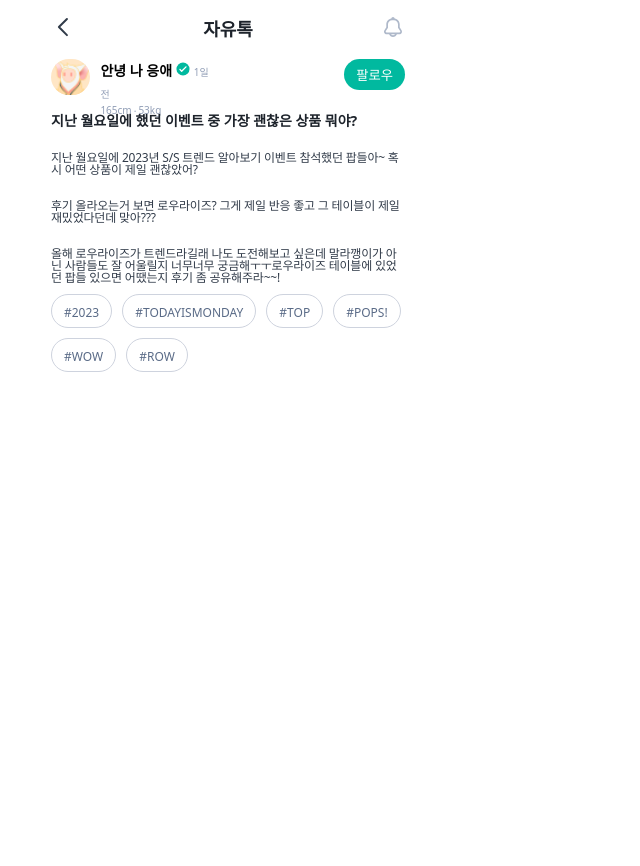
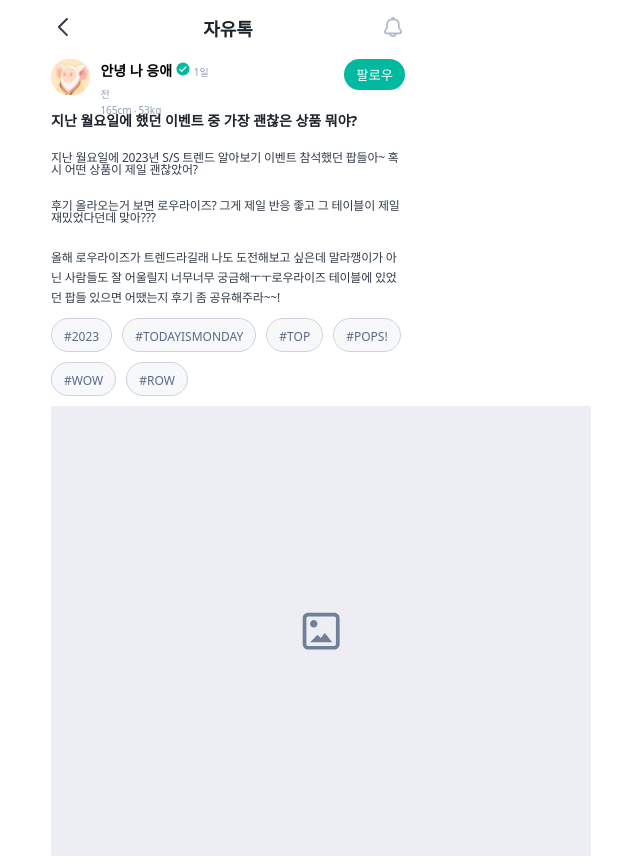
Before and after one commit to developer-abdulali/Awesome-Website, a React (Create React App) app: page / in a window 1280 px wide. Shown: the whole page, without its empty margins (412-1052 px from the left). Before the commit the page ends 800 px from the top, so only its background shows below. Built offline with nearby package versions, Linux system fonts and the light colour scheme.

Commit message:
added changes

```diff
--- a/src/App.css
+++ b/src/App.css
@@ -105,7 +105,7 @@
 .spans {
   padding: 5px 12px;
   border-radius: 30px;
-  background: s #f7f8fa;
+  background: #f7f8fa;
   border: 0.5px solid #ced3de;
 }
 
@@ -114,5 +114,20 @@
   font-size: 12px;
   font-style: normal;
   font-weight: 500;
-  line-height: 100%;
 }
+.p{
+    line-height: 20px;
+}
+.slider{
+width: 540px;
+height: 450px;
+display: flex;
+align-items: center;
+flex-shrink: 0;
+margin: 10px 15px;
+background: #EDEEF3;
+}
+.svg{
+   display: block;
+   margin: 0 auto;
+}
--- a/src/App.js
+++ b/src/App.js
@@ -1,12 +1,14 @@
 import "./App.css";
 import NavComp from "./components/NavComp";
+import Slider from "./components/Slider";
 import UserDiv from "./components/UserDiv";
 
 const App = ()=> {
   return (
     <div className="app-div">
-      < NavComp />
-      < UserDiv />
+      <NavComp />
+      <UserDiv />
+      <Slider />
     </div>
   );
 }
--- /dev/null
+++ b/src/components/Slider.js
@@ -0,0 +1,39 @@
+import React from "react";
+
+const Slider = () => {
+  return (
+    <div>
+      <div className="slider">
+        <svg
+          width="45"
+          height="45"
+          viewBox="0 0 45 45"
+          fill="none"
+          xmlns="http://www.w3.org/2000/svg"
+          className="svg"
+        >
+          <mask
+            id="mask0_2_110"
+            maskUnits="userSpaceOnUse"
+            x="0"
+            y="0"
+            width="45"
+            height="45"
+          >
+            <rect width="44.3077" height="44.3077" fill="#D9D9D9" />
+          </mask>
+          <g mask="url(#mask0_2_110)">
+            <path
+              d="M9.23121 40.615C7.69275 40.615 6.38506 40.0765 5.30813 38.9996C4.23121 37.9227 3.69275 36.615 3.69275 35.0765V9.23036C3.69275 7.6919 4.23121 6.3842 5.30813 5.30728C6.38506 4.23036 7.69275 3.69189 9.23121 3.69189H35.0774C36.6158 3.69189 37.9235 4.23036 39.0005 5.30728C40.0774 6.3842 40.6158 7.6919 40.6158 9.23036V35.0765C40.6158 36.615 40.0774 37.9227 39.0005 38.9996C37.9235 40.0765 36.6158 40.615 35.0774 40.615H9.23121ZM9.23121 36.9227H35.0774C35.6005 36.9227 36.0386 36.7454 36.3918 36.391C36.7463 36.0378 36.9235 35.5996 36.9235 35.0765V9.23036C36.9235 8.70728 36.7463 8.26851 36.3918 7.91405C36.0386 7.56082 35.6005 7.3842 35.0774 7.3842H9.23121C8.70814 7.3842 8.26937 7.56082 7.91491 7.91405C7.56167 8.26851 7.38506 8.70728 7.38506 9.23036V35.0765C7.38506 35.5996 7.56167 36.0378 7.91491 36.391C8.26937 36.7454 8.70814 36.9227 9.23121 36.9227ZM11.0774 33.2304L18.462 25.8458L21.7851 29.1227L25.8466 23.9996L33.2312 33.2304H11.0774ZM14.7697 18.4611C13.7543 18.4611 12.8854 18.0993 12.1629 17.3756C11.4392 16.6531 11.0774 15.7842 11.0774 14.7688C11.0774 13.7534 11.4392 12.8845 12.1629 12.1621C12.8854 11.4384 13.7543 11.0765 14.7697 11.0765C15.7851 11.0765 16.6546 11.4384 17.3783 12.1621C18.1008 12.8845 18.462 13.7534 18.462 14.7688C18.462 15.7842 18.1008 16.6531 17.3783 17.3756C16.6546 18.0993 15.7851 18.4611 14.7697 18.4611Z"
+              fill="#5A6B87"
+            />
+          </g>
+        </svg>
+
+        {/* <img src="../images/slider-img.jpeg" alt="img"/> */}
+      </div>
+    </div>
+  );
+};
+
+export default Slider;
--- a/src/components/UserDiv.js
+++ b/src/components/UserDiv.js
@@ -51,7 +51,7 @@ const UserDiv = () => {
               후기 올라오는거 보면 로우라이즈? 그게 제일 반응 좋고 그 테이블이
               제일 재밌었다던데 맞아???
             </p> <br /> <br />
-            <p>
+            <p className="p">
               올해 로우라이즈가 트렌드라길래 나도 도전해보고 싶은데 말라깽이가
               아닌 사람들도 잘 어울릴지 너무너무 궁금해ㅜㅜ로우라이즈 테이블에
               있었던 팝들 있으면 어땠는지 후기 좀 공유해주라~~!
```
Also changed, not shown: public/images/slider-img.jpeg (added).
